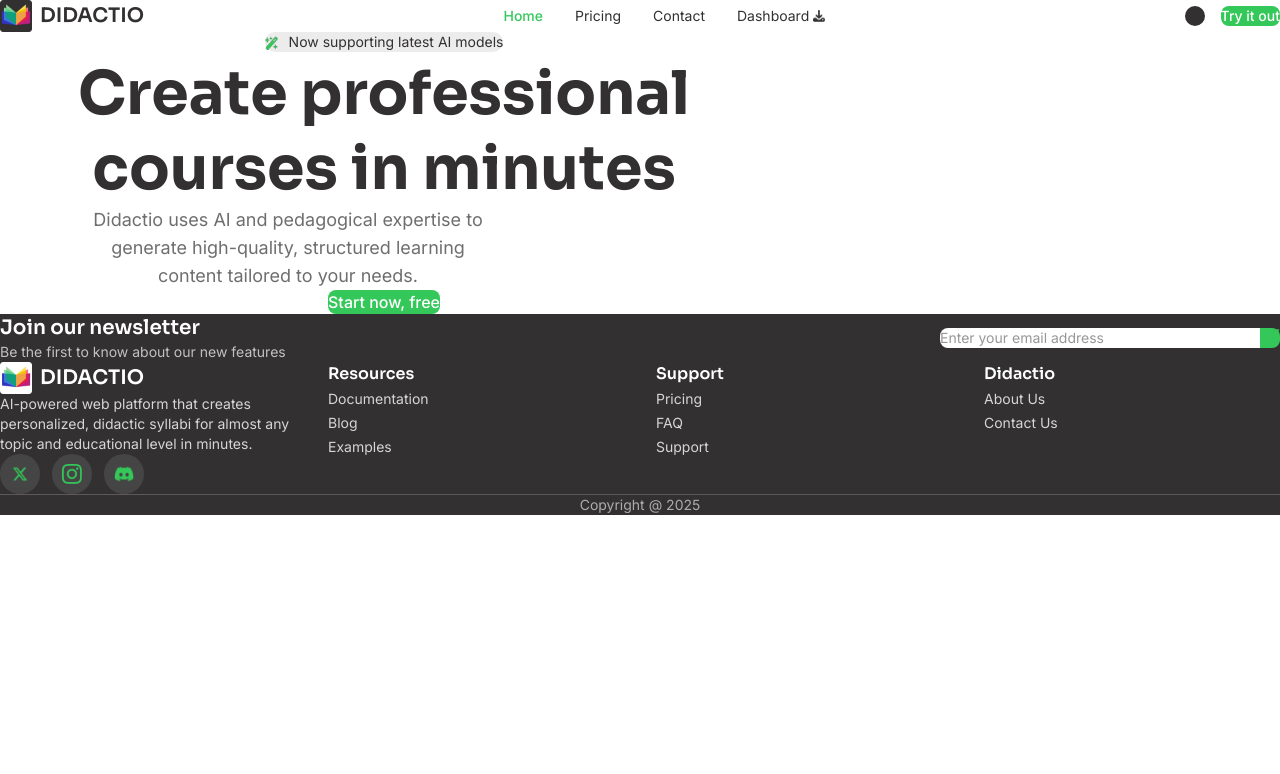
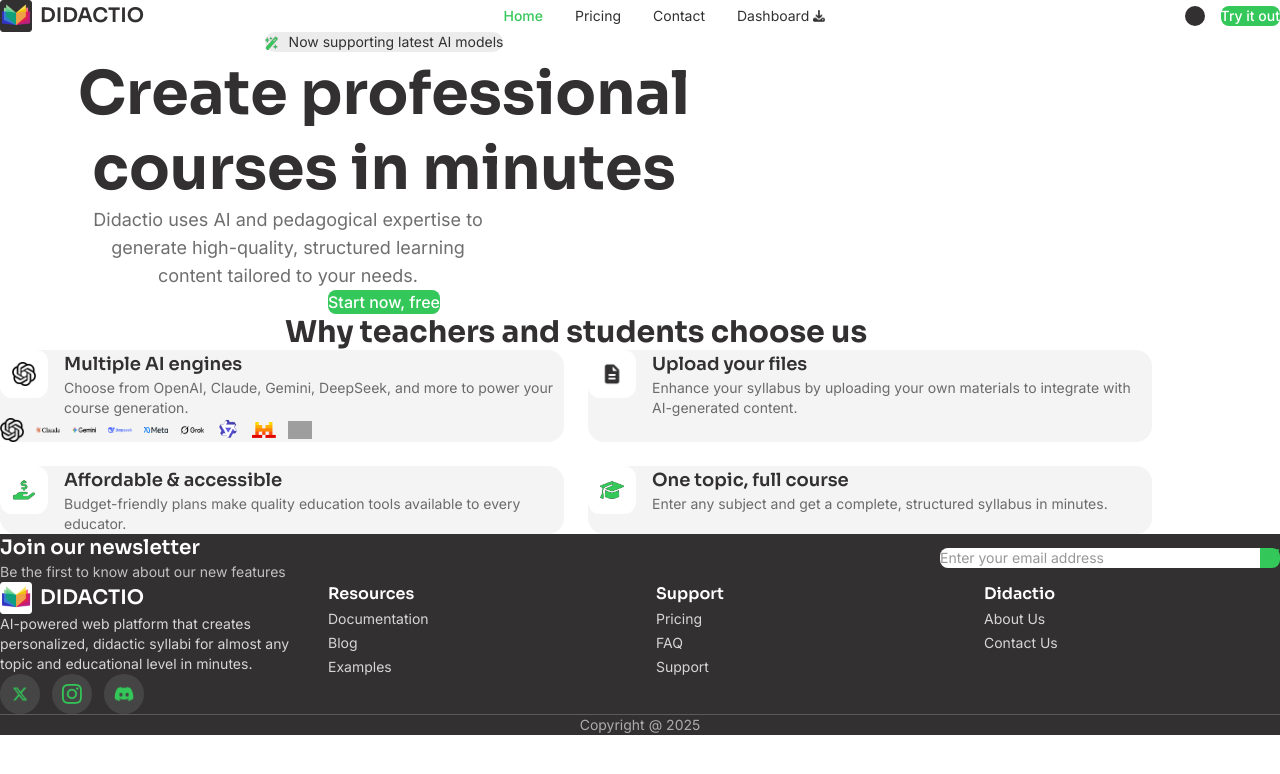
Before and after one commit to VarozXYZ/didactio-frontend, a React (Vite) app: page / in a window 1280 px wide. Shown: the top 774 px of the page. Built offline with nearby package versions, Linux system fonts and the light colour scheme; grey boxes are pictures that could not be loaded.

Commit message:
add features section with brand logos

```diff
--- a/src/pages/Landing/Landing.tsx
+++ b/src/pages/Landing/Landing.tsx
@@ -1,10 +1,12 @@
 import Hero from './sections/Hero'
+import Features from './sections/Features'
 import Newsletter from '../../components/Newsletter/Newsletter'
 
 function Landing() {
     return (
         <div>
             <Hero />
+            <Features />
             <Newsletter />
         </div>
     )
--- /dev/null
+++ b/src/pages/Landing/sections/Features.tsx
@@ -0,0 +1,79 @@
+function Features() {
+    const features = [
+        {
+            icon: '/assets/brands/ChatGPT-Logo (1) 1.png',
+            title: 'Multiple AI engines',
+            description: 'Choose from OpenAI, Claude, Gemini, DeepSeek, and more to power your course generation.',
+            logos: [
+                '/assets/brands/ChatGPT-Logo (1) 1.png',
+                '/assets/brands/Claude_AI_logo 1.png',
+                '/assets/brands/Google_Gemini_logo_2025 1.png',
+                '/assets/brands/DeepSeek_logo 1.png',
+                '/assets/brands/Meta_Platforms_Inc._logo 1.png',
+                '/assets/brands/grok.png',
+                '/assets/brands/Qwen_logo 1.png',
+                '/assets/brands/Mistral_AI_logo_(2025–) 1.png',
+                '/assets/brands/kimi-color.png',
+            ]
+        },
+        {
+            icon: '/assets/icons/file-lines-solid-full 1.png',
+            title: 'Upload your files',
+            description: 'Enhance your syllabus by uploading your own materials to integrate with AI-generated content.',
+        },
+        {
+            icon: '/assets/icons/hand-holding-dollar-solid-full 1.png',
+            title: 'Affordable & accessible',
+            description: 'Budget-friendly plans make quality education tools available to every educator.',
+        },
+        {
+            icon: '/assets/icons/graduation-cap-solid 1.png',
+            title: 'One topic, full course',
+            description: 'Enter any subject and get a complete, structured syllabus in minutes.',
+        },
+    ]
+
+    return (
+        <section className="py-16 px-6 md:px-12 lg:px-24 bg-white">
+            <div className="max-w-6xl mx-auto">
+                <h2 className="font-sora font-bold text-3xl text-dark text-center mb-12">
+                    Why teachers and students choose us
+                </h2>
+
+                <div className="grid grid-cols-1 md:grid-cols-2 gap-6">
+                    {features.map((feature, index) => (
+                        <div
+                            key={index}
+                            className="bg-secondary/30 rounded-2xl p-6"
+                        >
+                            <div className="flex items-start gap-4">
+                                <div className="w-12 h-12 rounded-xl bg-white flex items-center justify-center shrink-0">
+                                    <img src={feature.icon} alt="" className="h-6 w-6 object-contain" />
+                                </div>
+                                <div>
+                                    <h3 className="font-sora font-semibold text-lg text-dark mb-2">{feature.title}</h3>
+                                    <p className="font-inter text-sm text-dark/70">{feature.description}</p>
+                                </div>
+                            </div>
+
+                            {feature.logos && (
+                                <div className="flex flex-wrap gap-3 mt-4 pl-16">
+                                    {feature.logos.map((logo, logoIndex) => (
+                                        <img
+                                            key={logoIndex}
+                                            src={logo}
+                                            alt=""
+                                            className="h-6 w-6 object-contain"
+                                        />
+                                    ))}
+                                </div>
+                            )}
+                        </div>
+                    ))}
+                </div>
+            </div>
+        </section>
+    )
+}
+
+export default Features
```
